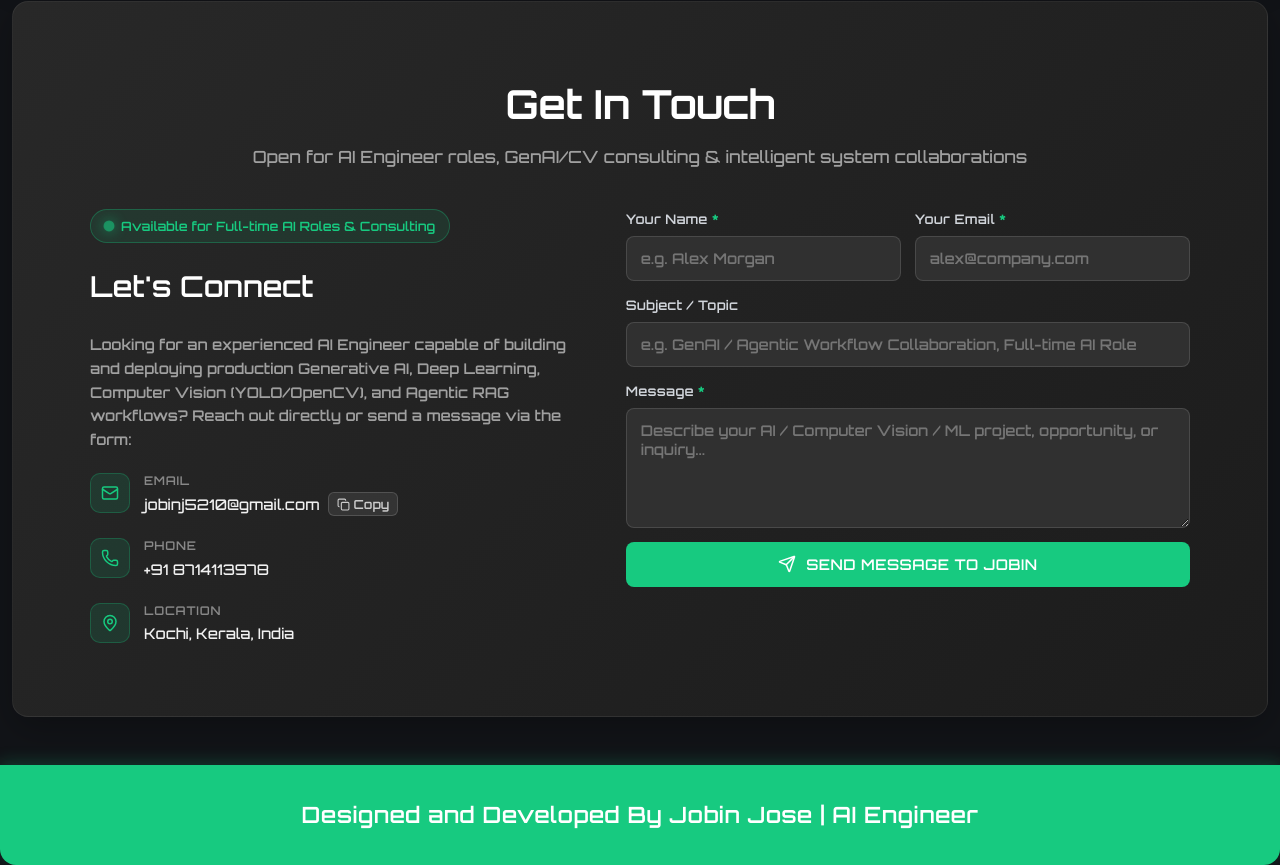
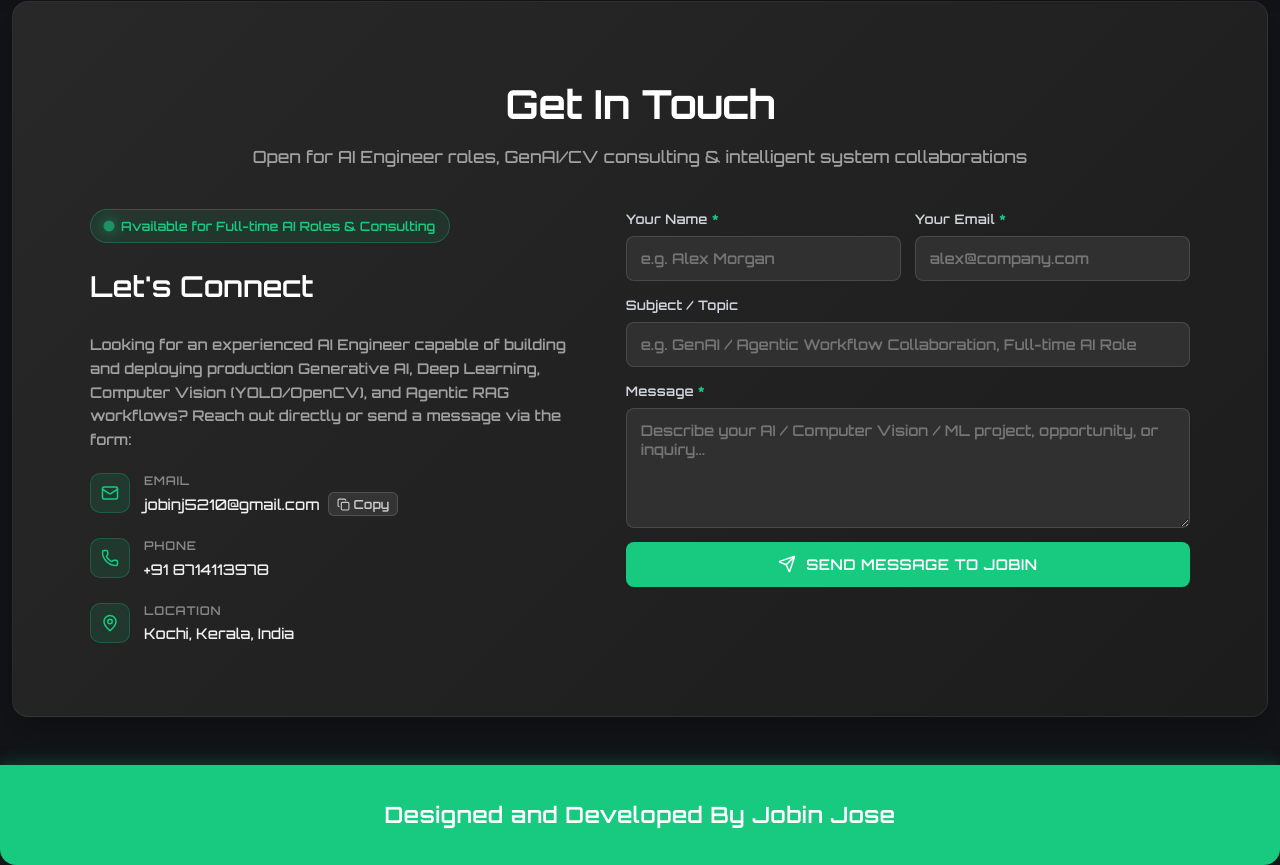
Before and after one commit to JOBIN456/PortFolio, a React (Vite) app: page / in a window 1280 px wide. Shown: the part 4936-5801 px from the top of the page. Built offline with nearby package versions, Linux system fonts and the light colour scheme; no server answers; the HTML template or start-up script is replaced by a standard one.

Commit message:
feat: add portfolio data containing personal details, skills, experience, and projects

```diff
--- a/src/data/portfolioData.js
+++ b/src/data/portfolioData.js
@@ -223,5 +223,5 @@ export const portfolioData = {
     },
   ],
   languages: ["English", "Hindi", "Malayalam", "Tamil"],
-  footer: "Designed and Developed By Jobin Jose | AI Engineer",
+  footer: "Designed and Developed By Jobin Jose",
 };
```
